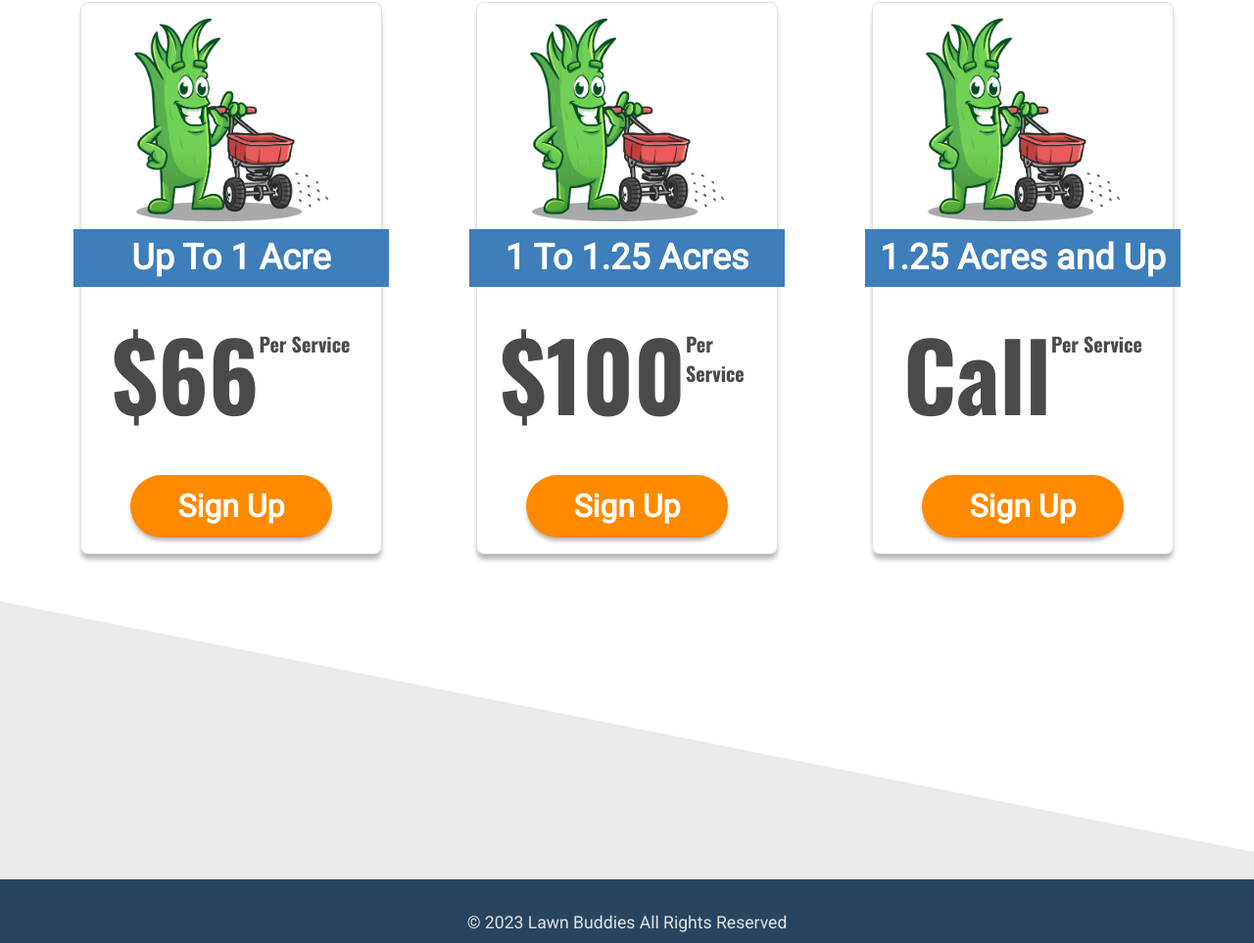
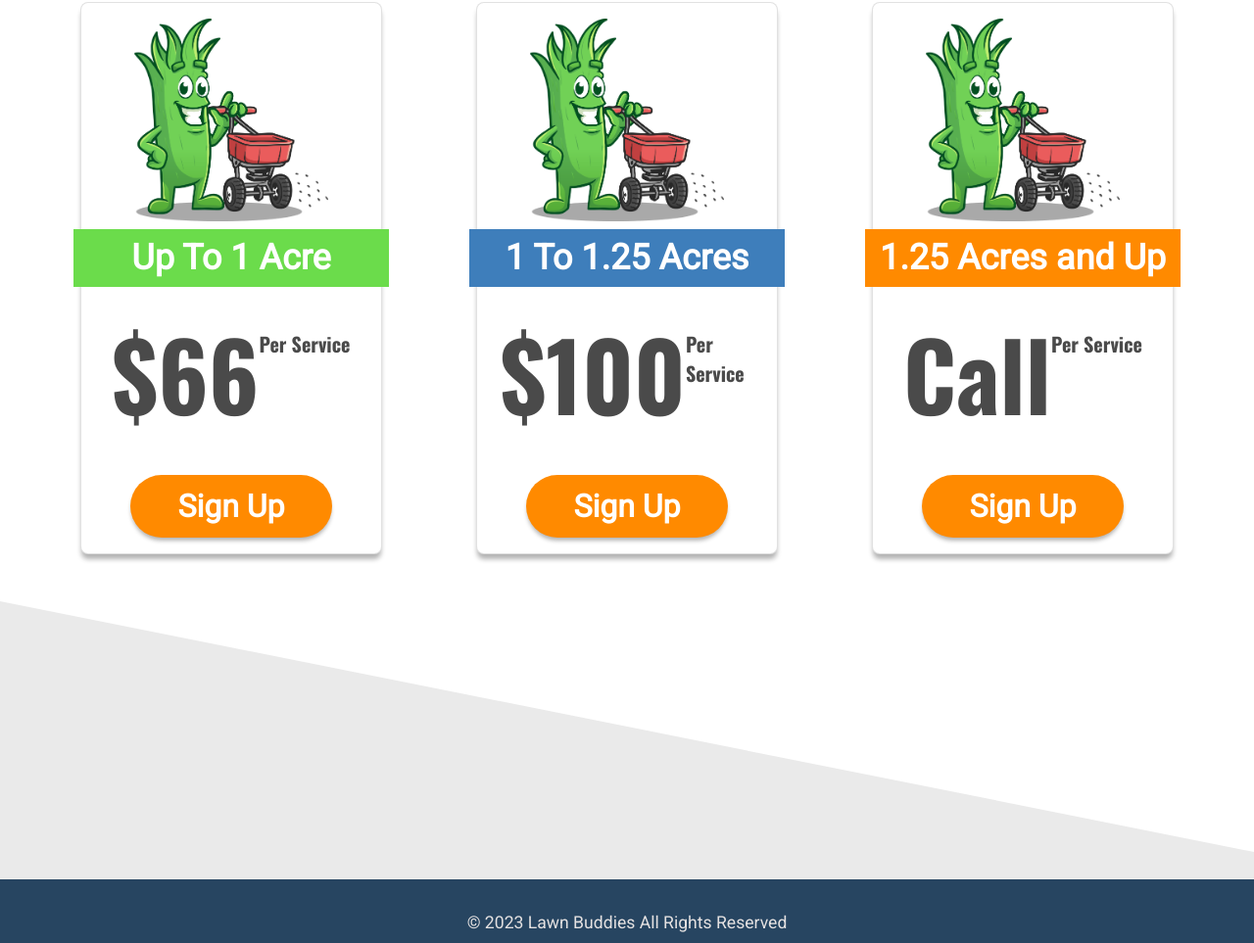
Before and after one commit to WSU-SoC-WEB2890-CU/web2890-project-2-GatlinThompson, a website built with Vite: page src/products.html in a window 1280 px wide. Shown: the part 5437-6400 px from the top of the page at 98% size. Built offline with nearby package versions, Linux system fonts and the light colour scheme.

Commit message:
color adjustments

```diff
--- a/src/products.html
+++ b/src/products.html
@@ -577,7 +577,7 @@
               </div>
               <!--Title-->
               <div class="addon-title mt-2">
-                <div class="bg-info">
+                <div class="bg-primary">
                   <h3>Up To 1 Acre</h3>
                 </div>
               </div>
@@ -639,7 +639,7 @@
               </div>
               <!--Title-->
               <div class="addon-title mt-2">
-                <div class="bg-info">
+                <div class="bg-warning">
                   <h3>1.25 Acres and Up</h3>
                 </div>
               </div>
```
